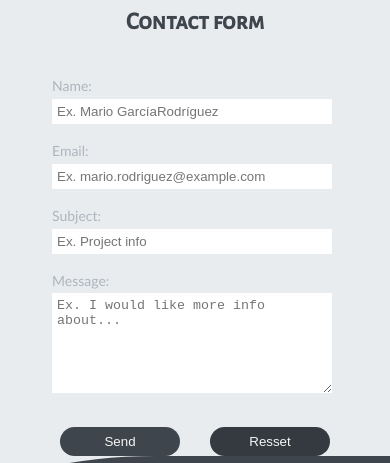
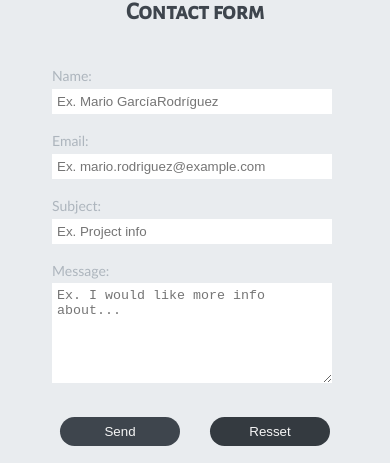
Before and after one commit to olgargarrucho/dinoroco, a React app: page /#/contact in a window 390 px wide. Shown: the part 266-729 px from the top of the page. Built offline with nearby package versions, Linux system fonts and the light colour scheme.

Commit message:
Update media queries

```diff
--- a/src/styles/App.scss
+++ b/src/styles/App.scss
@@ -13,7 +13,7 @@
   width: 100vw;
 }
 .main {
-  max-height: 60vh;
+  min-height: 60vh;
   width: 100vw;
   display: flex;
   justify-content: center;
--- a/src/styles/page/aboutMore.scss
+++ b/src/styles/page/aboutMore.scss
@@ -5,7 +5,7 @@
   padding-top: 20px;
   @media all and (min-width: 768px) {
     width: 600px;
-    min-height: 80vh;
+    //min-height: 80vh;
   }
   @media all and (min-width: 1200px) {
     width: 900px;
@@ -22,6 +22,7 @@
     }
     @media all and (min-width: 1200px) {
       font-size: 4.2rem;
+      text-align: left;
     }
   }
   &__text {
--- a/src/styles/page/contact.scss
+++ b/src/styles/page/contact.scss
@@ -2,14 +2,14 @@
 
 .contact{
     width: 300px;
-    padding-top: 20px;
+    min-height: 60vh;
+    padding-top: 10px;
     @media all and (min-width: 768px) {
         width: 600px;
-        min-height: 80vh;
     }
     @media all and (min-width: 1200px) {
         width: 900px;
-        padding-top: 0px;
+
     }
     &__title{
         font-size: 2.4rem;
@@ -23,6 +23,7 @@
         @media all and (min-width: 1200px) {
             font-size: 4.2rem;
             padding-bottom: 5px;
+            text-align: left;
         }
     }
     &__form{
```
